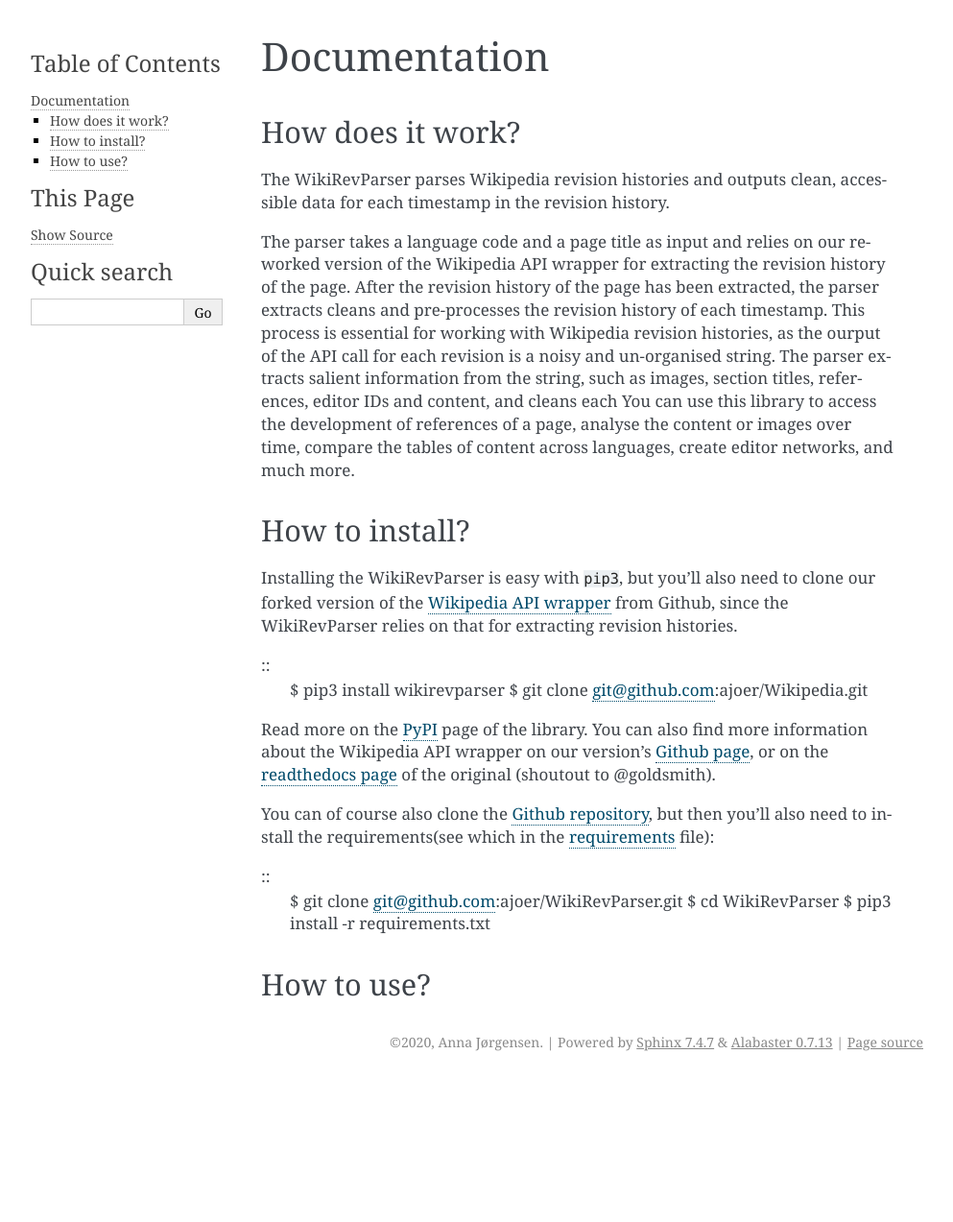
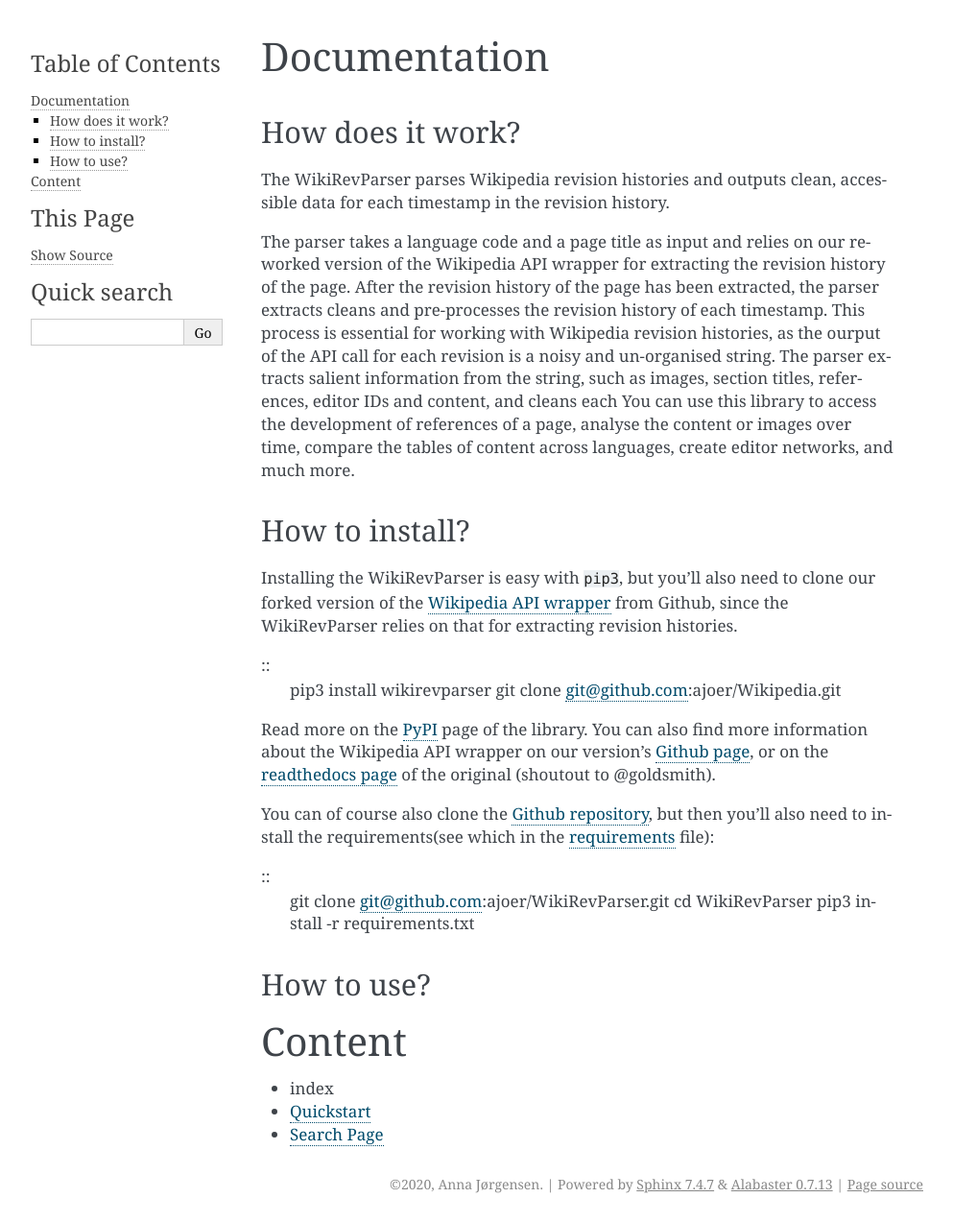
Before and after one commit to ajoer/WikiRevParser, a Sphinx documentation site: the page built from docs/documentation.rst, in a window 1280 px wide. Shown: the whole page at 96% size, without its empty margins (148-1141 px from the left). Built offline with Sphinx 7.4.7, drawn with Linux system fonts in a browser that asks for light colours; before the commit the page ends 1125 px from its top, so only the background shows below that.

Commit message:
docs typo

```diff
--- a/docs/documentation.rst
+++ b/docs/documentation.rst
@@ -20,8 +20,8 @@ How to install?
 Installing the WikiRevParser is easy with ``pip3``, but you'll also need to clone our forked version of the `Wikipedia API wrapper <https://github.com/ajoer/Wikipedia>`_ from Github, since the WikiRevParser relies on that for extracting revision histories.
 
 ::
-	$ pip3 install wikirevparser
-	$ git clone git@github.com:ajoer/Wikipedia.git
+	pip3 install wikirevparser
+	git clone git@github.com:ajoer/Wikipedia.git
 
 Read more on the `PyPI <https://pypi.org/project/wikirevparser/>`_ page of the library.
 You can also find more information about the Wikipedia API wrapper on our version's `Github page <https://github.com/ajoer/Wikipedia>`_, or on the `readthedocs page <https://wikipedia.readthedocs.io/en/latest/>`_ of the original (shoutout to @goldsmith).
@@ -29,10 +29,17 @@ You can also find more information about the Wikipedia API wrapper on our versio
 You can of course also clone the `Github repository <https://github.com/ajoer/WikiRevParser>`_, but then you'll also need to install the requirements(see which in the `requirements <https://github.com/ajoer/WikiRevParser/requirements.txt>`_ file):
 
 ::
-	$ git clone git@github.com:ajoer/WikiRevParser.git
-	$ cd WikiRevParser
-	$ pip3 install -r requirements.txt
+	git clone git@github.com:ajoer/WikiRevParser.git
+	cd WikiRevParser
+	pip3 install -r requirements.txt
 
 
 How to use?
 ***********
+
+Content
+=======
+
+* :ref:`index`
+* :ref:`quickstart`
+* :ref:`search`
--- a/docs/index.rst
+++ b/docs/index.rst
@@ -17,8 +17,8 @@ You can use the library for researching information structures, sentiment develo
 
 Go to the :ref:`quickstart` to start using the WikiRevParser now or check out the detailed :ref:`documentation`.
 
-Indices and tables
-==================
+Content
+=======
 
 * :ref:`quickstart`
 * :ref:`documentation`
```
Also changed, not shown: docs/quickstart.rst (+4 -4 lines).
